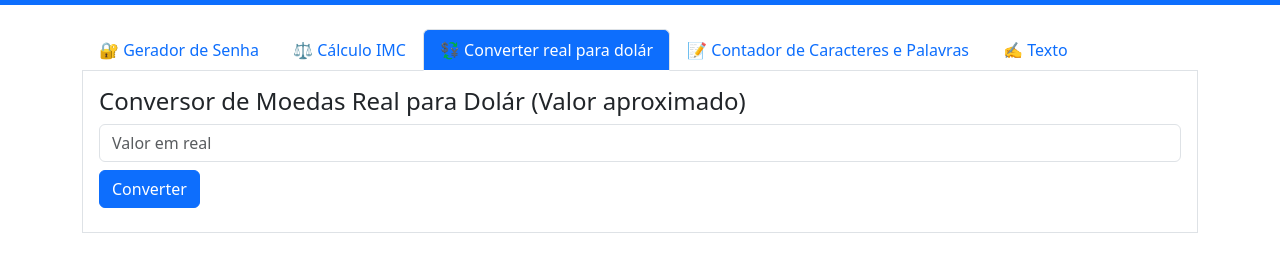
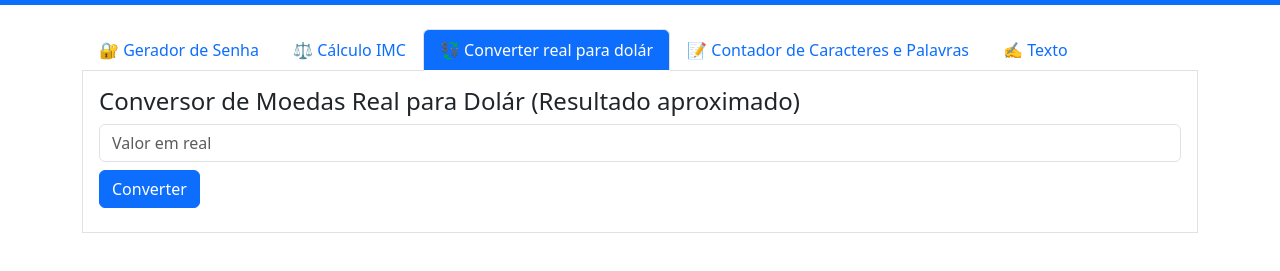
Before and after one commit to lucasmartins098/ferramentas, a plain HTML site: page index.html in a window 1280 px wide. Both pictures are taken after a click on the tab "💱 Converter real para dolár". Shown: the part 51-322 px from the top of the page. Drawn offline with nearby package versions, Linux system fonts and the light colour scheme.

Commit message:
Ajuste em label

```diff
--- a/index.html
+++ b/index.html
@@ -72,7 +72,7 @@
 
       <!-- Conversor de Moedas -->
       <div class="tab-pane fade" id="moeda">
-        <h4>Conversor de Moedas Real para Dolár (Valor aproximado)</h4>
+        <h4>Conversor de Moedas Real para Dolár (Resultado aproximado)</h4>
         <input type="number" id="valor-moeda" class="form-control mb-2" placeholder="Valor em real">
         <button class="btn btn-primary" onclick="converterMoeda()">Converter</button>
         <div class="mt-2" id="resultado-moeda"></div>
```
